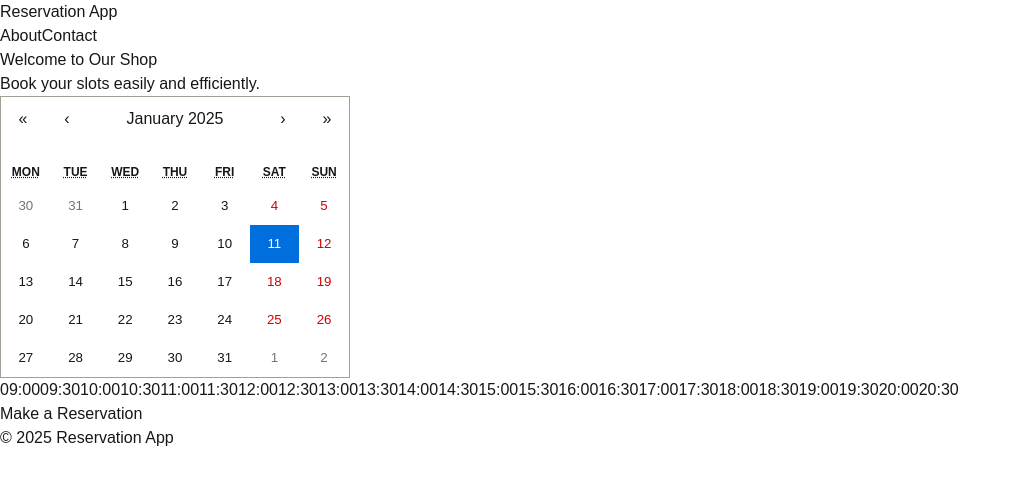
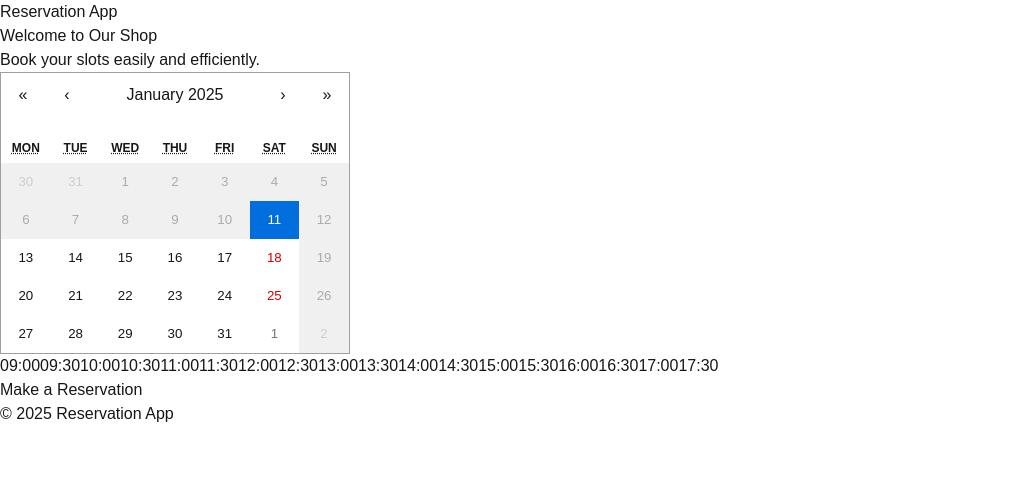
Before and after one commit to ntsiakiris/reservation_system, a Next.js app: page / in a window 1280 px wide. Shown: the top 484 px of the page, without its empty margins (0-1021 px from the left). Built offline with nearby package versions, Linux system fonts and the light colour scheme.

Commit message:
public deploy

```diff
--- a/src/app/page.tsx
+++ b/src/app/page.tsx
@@ -9,25 +9,22 @@ const Home: React.FC = () => {
         <meta name="description" content="Make reservations easily" />
       </Head>
 
-      <header className="bg-blue-500 p-4 text-white">
+      <header className="bg-cyan-400 p-4 text-white">
         <nav className="flex justify-between">
           <div className="logo">Reservation App</div>
-          <div className="links">
-            <a href="#about" className="px-2">About</a>
-            <a href="#contact" className="px-2">Contact</a>
-          </div>
+
         </nav>
       </header>
 
       <main className="p-8">
         <section className="landing-page">
-          <h1 className="text-4xl font-bold mb-4">Welcome to Our Shop</h1>
-          <p className="mb-8">Book your slots easily and efficiently.</p>
+          <h1 className="text-4xl font-bold mb-4 text-center">Welcome to Our Shop</h1>
+          <p className="mb-8 text-center">Book your slots easily and efficiently.</p>
           <Calendar />
         </section>
       </main>
 
-      <footer className="bg-blue-500 p-4 text-white text-center">
+      <footer className="bg-cyan-400 p-4 text-white text-center">
         &copy; 2025 Reservation App
       </footer>
     </div>
--- a/src/components/Calendar.tsx
+++ b/src/components/Calendar.tsx
@@ -1,60 +1,74 @@
 "use client";
-import { useState } from "react";
-import Calendar, { CalendarProps } from "react-calendar";
-import "react-calendar/dist/Calendar.css";
+import { useState, useEffect } from 'react';
+import Calendar from 'react-calendar';
+import 'react-calendar/dist/Calendar.css';
 
 interface Reservations {
   [key: string]: number;
 }
 
 const ReservationCalendar: React.FC = () => {
-  const [date, setDate] = useState<Date | [Date, Date]>(new Date());
+  const [date, setDate] = useState<Date | null>(new Date());
   const [selectedTime, setSelectedTime] = useState<string | null>(null);
-  const [reservations, setReservations] = useState<Reservations>({});
+  const [reservations, setReservations] = useState<Reservations>(() => {
+    const savedReservations = localStorage.getItem('reservations');
+    return savedReservations ? JSON.parse(savedReservations) : {};
+  });
+  const [message, setMessage] = useState<string | null>(null);
 
   const times = [
-    "09:00", "09:30", "10:00", "10:30", "11:00", "11:30",
-    "12:00", "12:30", "13:00", "13:30", "14:00", "14:30",
-    "15:00", "15:30", "16:00", "16:30", "17:00", "17:30","18:00", "18:30", "19:00", "19:30","20:00","20:30"
+    '09:00', '09:30', '10:00', '10:30', '11:00', '11:30',
+    '12:00', '12:30', '13:00', '13:30', '14:00', '14:30',
+    '15:00', '15:30', '16:00', '16:30', '17:00', '17:30',
   ];
 
+  useEffect(() => {
+    localStorage.setItem('reservations', JSON.stringify(reservations));
+  }, [reservations]);
+
   const handleReservation = () => {
-    if (!selectedTime) return;
+    if (!selectedTime || !date) return;
 
-    const selectedDate = Array.isArray(date) ? date[0] : date;
-    const dateString = selectedDate.toISOString().split("T")[0];
+    const dateString = date.toISOString().split('T')[0];
     const key = `${dateString}-${selectedTime}`;
-    if (reservations[key] === 2) return;
+    if (reservations[key] === 2) {
+      setMessage('This slot is full. No reservations can be placed.');
+      return;
+    }
 
-    setReservations((prev) => ({
+    setReservations(prev => ({
       ...prev,
-      [key]: (prev[key] || 0) + 1,
+      [key]: (prev[key] || 0) + 1
     }));
 
     setSelectedTime(null);
+    setMessage(null);
   };
 
   const renderTimeSlots = () => {
-    const selectedDate = Array.isArray(date) ? date[0] : date;
-    const dateString = selectedDate.toISOString().split("T")[0];
+    if (!date) return null;
 
-    return times.map((time) => {
+    const dateString = date.toISOString().split('T')[0];
+
+    return times.map(time => {
       const key = `${dateString}-${time}`;
       const reservationCount = reservations[key] || 0;
-      const buttonColor =
-        reservationCount === 2
-          ? "bg-gray-500"
-          : reservationCount === 1
-          ? "bg-red-500"
-          : "bg-green-500";
+      const buttonColor = reservationCount === 2 ? 'bg-gray-500' : reservationCount === 1 ? 'bg-red-500' : 'bg-green-500';
+      const hoverMessage = reservationCount === 2 ? 'No reservations can be placed' : reservationCount === 1 ? '1 reservation left' : '2 reservations left';
 
       return (
         <button
           key={key}
-          className={`time-slot ${buttonColor} m-1 p-2 rounded ${
-            selectedTime === time ? "border-2 border-blue-500" : ""
-          }`}
-          onClick={() => setSelectedTime(time)}
+          className={`time-slot ${buttonColor} m-1 p-2 rounded ${selectedTime === time ? 'border-2 border-blue-500' : ''}`}
+          onClick={() => {
+            if (reservationCount === 2) {
+              setMessage('This slot is full. No reservations can be placed.');
+            } else {
+              setSelectedTime(time);
+              setMessage(null);
+            }
+          }}
+          title={hoverMessage}
         >
           {time}
         </button>
@@ -65,12 +79,15 @@ const ReservationCalendar: React.FC = () => {
   return (
     <div className="reservation-calendar">
       <Calendar
-        onChange={(value: CalendarProps["value"]) => setDate(value as Date | [Date, Date])}
+        onChange={(value) => setDate(value as Date)}
         value={date}
+        tileDisabled={({ date }) => date.getDay() === 0 || date < new Date(new Date().setHours(0, 0, 0, 0))} // Disable Sundays and past dates
+        className="text-gray-700 mx-auto w-[500px]"
       />
       <div className="time-slots grid grid-cols-4 gap-2 mt-4">
         {renderTimeSlots()}
       </div>
+      {message && <div className="message text-red-500 mt-2">{message}</div>}
       <button
         className="make-reservation-button bg-blue-500 text-white p-2 mt-4 rounded"
         onClick={handleReservation}
```
Also changed, not shown: src/lib/mongodb.ts (+27 -25 lines).
